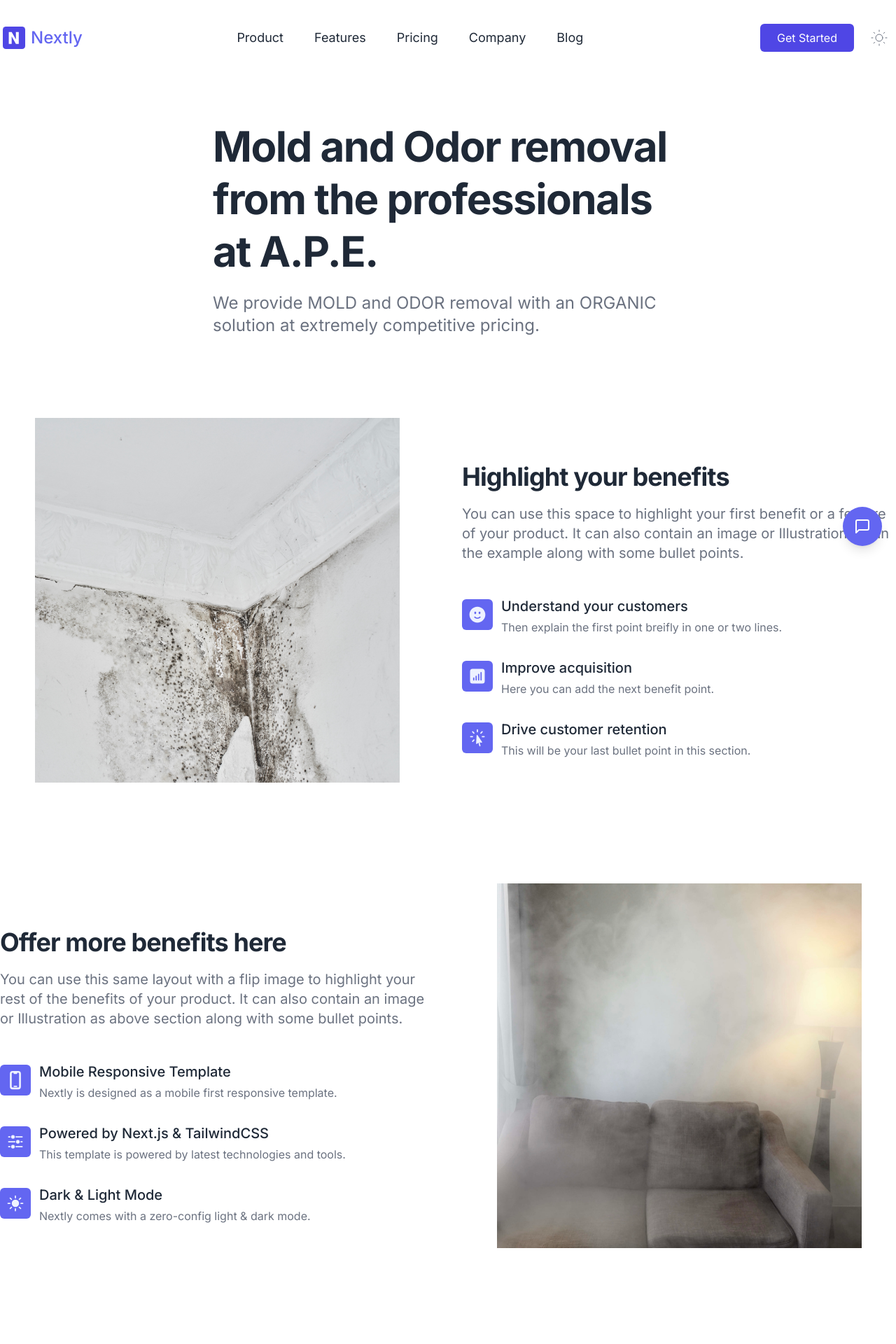
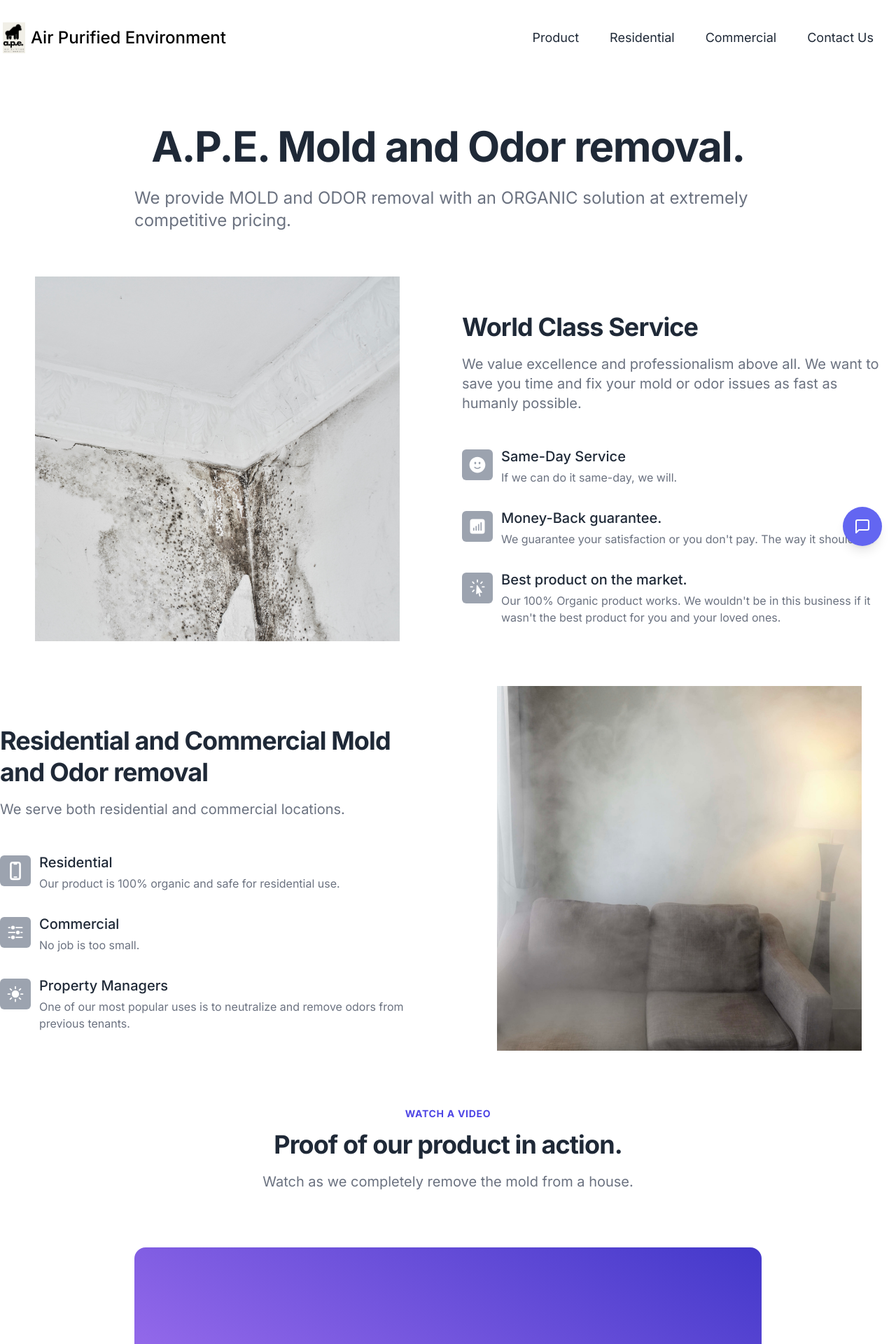
Before and after one commit to tultraximo/OMS, a Next.js app: page / in a window 1280 px wide. Shown: the top 1920 px of the page at 70% size. Built offline with nearby package versions, Linux system fonts and the light colour scheme.

Commit message:
more stuff

```diff
--- a/src/app/page.tsx
+++ b/src/app/page.tsx
@@ -24,16 +24,14 @@ export default function Home() {
       <Benefits data={benefitOne} />
       <Benefits imgPos="right" data={benefitTwo} />
 
-      {/* <SectionTitle
+      <SectionTitle
         preTitle="Watch a video"
-        title="Learn how to fullfil your needs"
+        title="Proof of our product in action."
       >
-        This section is to highlight a promo or demo video of your product.
-        Analysts says a landing page with video has 3% more conversion rate. So,
-        don&apos;t forget to add one. Just like this.
-      </SectionTitle> */}
+        Watch as we completely remove the mold from a house.
+      </SectionTitle>
 
-      {/* <Video videoId="fZ0D0cnR88E" /> */}
+      <Video videoId="IZ2P8OLdm2o" />
 
       {/* <SectionTitle
         preTitle="Testimonials"
--- a/src/components/Benefits.tsx
+++ b/src/components/Benefits.tsx
@@ -19,7 +19,7 @@ interface BenefitsProps {
 export const Benefits = (props: Readonly<BenefitsProps>) => {
   const { data } = props;
   return (
-      <Container className="flex flex-wrap mb-20 lg:gap-10 lg:flex-nowrap ">
+      <Container className="flex flex-wrap lg:gap-10 lg:flex-nowrap ">
         <div
           className={`flex items-center justify-center w-full lg:w-1/2 ${
             props.imgPos === "right" ? "lg:order-1" : ""
@@ -68,9 +68,9 @@ export const Benefits = (props: Readonly<BenefitsProps>) => {
 function Benefit(props: any) {
   return (
       <div className="flex items-start mt-8 space-x-3">
-        <div className="flex items-center justify-center flex-shrink-0 mt-1 bg-indigo-500 rounded-md w-11 h-11 ">
+        <div className="flex items-center justify-center flex-shrink-0 mt-1 bg-gray-400 rounded-md w-11 h-11 ">
           {React.cloneElement(props.icon, {
-            className: "w-7 h-7 text-indigo-50",
+            className: "w-7 h-7 text-white",
           })}
         </div>
         <div>
--- a/src/components/Footer.tsx
+++ b/src/components/Footer.tsx
@@ -15,26 +15,26 @@ export function Footer() {
               {" "}
               <Link
                 href="/"
-                className="flex items-center space-x-2 text-2xl font-medium text-indigo-500 dark:text-gray-100"
+                className="flex items-center space-x-2 text-2xl font-medium text-black dark:text-gray-100"
               >
                 <Image
-                  src="/img/logo.svg"
+                  src="/img/whiteape.png"
                   alt="N"
                   width="32"
                   height="32"
                   className="w-8"
                 />
-                <span>Nextly</span>
+                <span>Air Purified Environment</span>
               </Link>
             </div>
 
-            <div className="max-w-md mt-4 text-gray-500 dark:text-gray-400">
+            {/* <div className="max-w-md mt-4 text-gray-500 dark:text-gray-400">
               Nextly is a free page & marketing website template for startups
               and indie projects. Its built with Next.js & TailwindCSS. And its
               completely open-source.
-            </div>
+            </div> */}
 
-            <div className="mt-5">
+            {/* <div className="mt-5">
               <a
                 href="https://vercel.com/?utm_source=web3templates&utm_campaign=oss"
                 target="_blank"
@@ -48,7 +48,7 @@ export function Footer() {
                   height="44"
                 />
               </a>
-            </div>
+            </div> */}
           </div>
 
           <div>
--- a/src/components/Hero.tsx
+++ b/src/components/Hero.tsx
@@ -7,17 +7,17 @@ export const Hero = () => {
     <>
       <Container className="flex flex-wrap">
         <div className="flex items-center justify-center w-full">
-          <div className="max-w-2xl mb-8">
-            <h1 className="text-4xl font-bold leading-snug tracking-tight text-gray-800 lg:text-4xl lg:leading-tight xl:text-6xl xl:leading-tight xl:justify-center dark:text-white">
-              Mold and Odor removal from the professionals at A.P.E.
+          <div className="max-w-4xl">
+            <h1 className="text-4xl font-bold leading-snug tracking-tight text-gray-800 lg:text-4xl lg:leading-tight xl:text-6xl xl:leading-tight justify-center dark:text-white flex flex-wrap">
+              A.P.E. Mold and Odor removal.
             </h1>
-            <p className="py-5 text-xl leading-normal text-gray-500 lg:text-xl xl:text-2xl dark:text-gray-300">
+            <p className="pt-5 text-xl leading-normal text-gray-500 lg:text-xl xl:text-2xl dark:text-gray-300 justify-center flex flex-wrap">
               We provide MOLD and ODOR removal with an ORGANIC solution at
               extremely competitive pricing.
             </p>
           </div>
         </div>
-        <div className="flex items-center justify-center w-full lg:w-1/2"></div>
+        {/* <div className="flex items-center justify-center w-full lg:w-1/2"></div> */}
       </Container>
       {/* <Container>
         <div className="flex flex-col justify-center">
--- a/src/components/Navbar.tsx
+++ b/src/components/Navbar.tsx
@@ -7,10 +7,9 @@ import { Disclosure } from "@headlessui/react";
 export const Navbar = () => {
   const navigation = [
     "Product",
-    "Features",
-    "Pricing",
-    "Company",
-    "Blog",
+    "Residential",
+    "Commercial",
+    "Contact Us",
   ];
 
   return (
@@ -18,29 +17,29 @@ export const Navbar = () => {
       <nav className="container relative flex flex-wrap items-center justify-between p-8 mx-auto lg:justify-between xl:px-1">
         {/* Logo  */}
         <Link href="/">
-          <span className="flex items-center space-x-2 text-2xl font-medium text-indigo-500 dark:text-gray-100">
+          <span className="flex items-center space-x-2 text-2xl font-medium text-black dark:text-gray-100">
               <span>
                 <Image
-                  src="/img/logo.svg"
+                  src="/img/whiteape.png"
                   width="32"
                   alt="N"
                   height="32"
                   className="w-8"
                 />
               </span>
-            <span>Nextly</span>
+            <span>Air Purified Environment</span>
           </span>
         </Link>
 
         {/* get started  */}
-        <div className="gap-3 nav__item mr-2 lg:flex ml-auto lg:ml-0 lg:order-2">
+        {/* <div className="gap-3 nav__item mr-2 lg:flex ml-auto lg:ml-0 lg:order-2">
             <ThemeChanger />
             <div className="hidden mr-3 lg:flex nav__item">
               <Link href="/" className="px-6 py-2 text-white bg-indigo-600 rounded-md md:ml-5">
                 Get Started
               </Link>
             </div>
-        </div>
+        </div> */}
 
         <Disclosure>
           {({ open }) => (
--- a/src/components/data.js
+++ b/src/components/data.js
@@ -7,50 +7,54 @@ import {
   SunIcon,
 } from "@heroicons/react/24/solid";
 
+
 import benefitOneImg from "../../public/img/mold.jpeg";
 import benefitTwoImg from "../../public/img/smoke.jpg";
 
+import white_ape from "../../public/img/whiteape.png";
+
+
 const benefitOne = {
-  title: "Highlight your benefits",
-  desc: "You can use this space to highlight your first benefit or a feature of your product. It can also contain an image or Illustration like in the example along with some bullet points.",
+  title: "World Class Service",
+  desc: "We value excellence and professionalism above all. We want to save you time and fix your mold or odor issues as fast as humanly possible.",
   image: benefitOneImg,
   bullets: [
     {
-      title: "Understand your customers",
-      desc: "Then explain the first point breifly in one or two lines.",
+      title: "Same-Day Service",
+      desc: "If we can do it same-day, we will.",
       icon: <FaceSmileIcon />,
     },
     {
-      title: "Improve acquisition",
-      desc: "Here you can add the next benefit point.",
+      title: "Money-Back guarantee.",
+      desc: "We guarantee your satisfaction or you don't pay. The way it should be.",
       icon: <ChartBarSquareIcon />,
     },
     {
-      title: "Drive customer retention",
-      desc: "This will be your last bullet point in this section.",
+      title: "Best product on the market.",
+      desc: "Our 100% Organic product works. We wouldn't be in this business if it wasn't the best product for you and your loved ones.",
       icon: <CursorArrowRaysIcon />,
     },
   ],
 };
 
 const benefitTwo = {
-  title: "Offer more benefits here",
-  desc: "You can use this same layout with a flip image to highlight your rest of the benefits of your product. It can also contain an image or Illustration as above section along with some bullet points.",
+  title: "Residential and Commercial Mold and Odor removal",
+  desc: "We serve both residential and commercial locations.",
   image: benefitTwoImg,
   bullets: [
     {
-      title: "Mobile Responsive Template",
-      desc: "Nextly is designed as a mobile first responsive template.",
+      title: "Residential",
+      desc: "Our product is 100% organic and safe for residential use.",
       icon: <DevicePhoneMobileIcon />,
     },
     {
-      title: "Powered by Next.js & TailwindCSS",
-      desc: "This template is powered by latest technologies and tools.",
+      title: "Commercial",
+      desc: "No job is too small.",
       icon: <AdjustmentsHorizontalIcon />,
     },
     {
-      title: "Dark & Light Mode",
-      desc: "Nextly comes with a zero-config light & dark mode. ",
+      title: "Property Managers",
+      desc: "One of our most popular uses is to neutralize and remove odors from previous tenants.",
       icon: <SunIcon />,
     },
   ],
```
Also changed, not shown: public/img/whiteape.png (added), public/img/yellowape.png (added), src/components/Container.tsx (line endings or trailing spaces).
